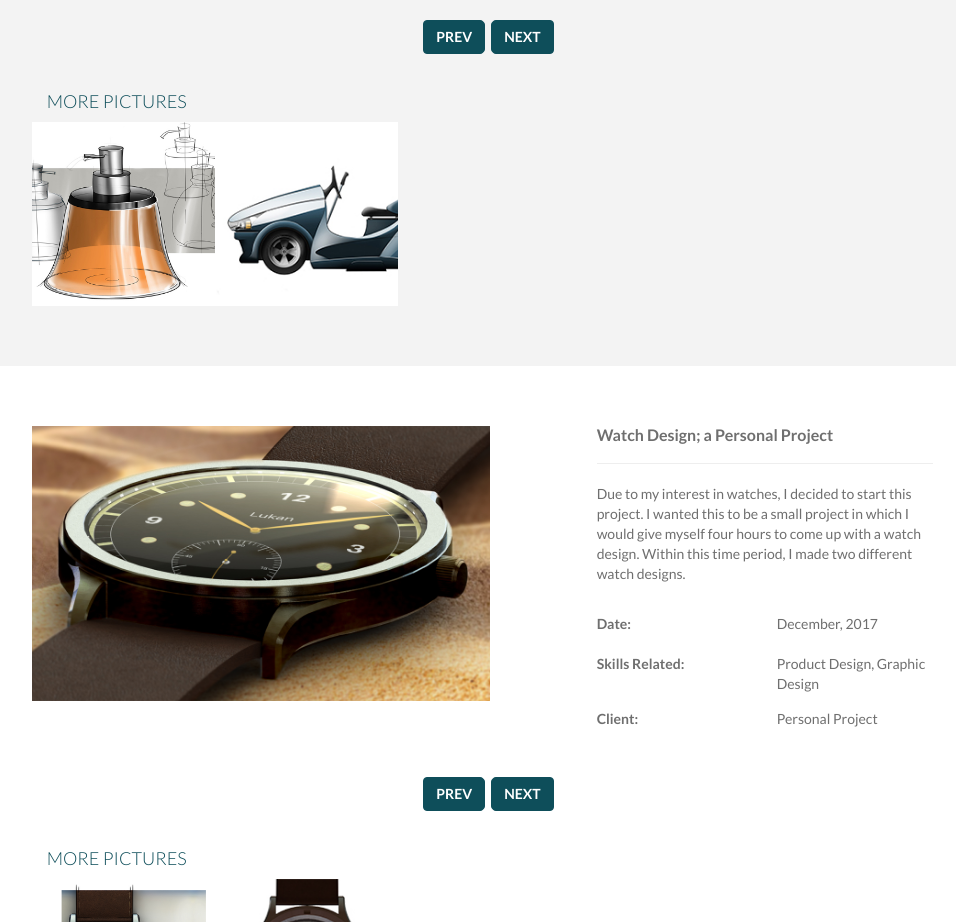
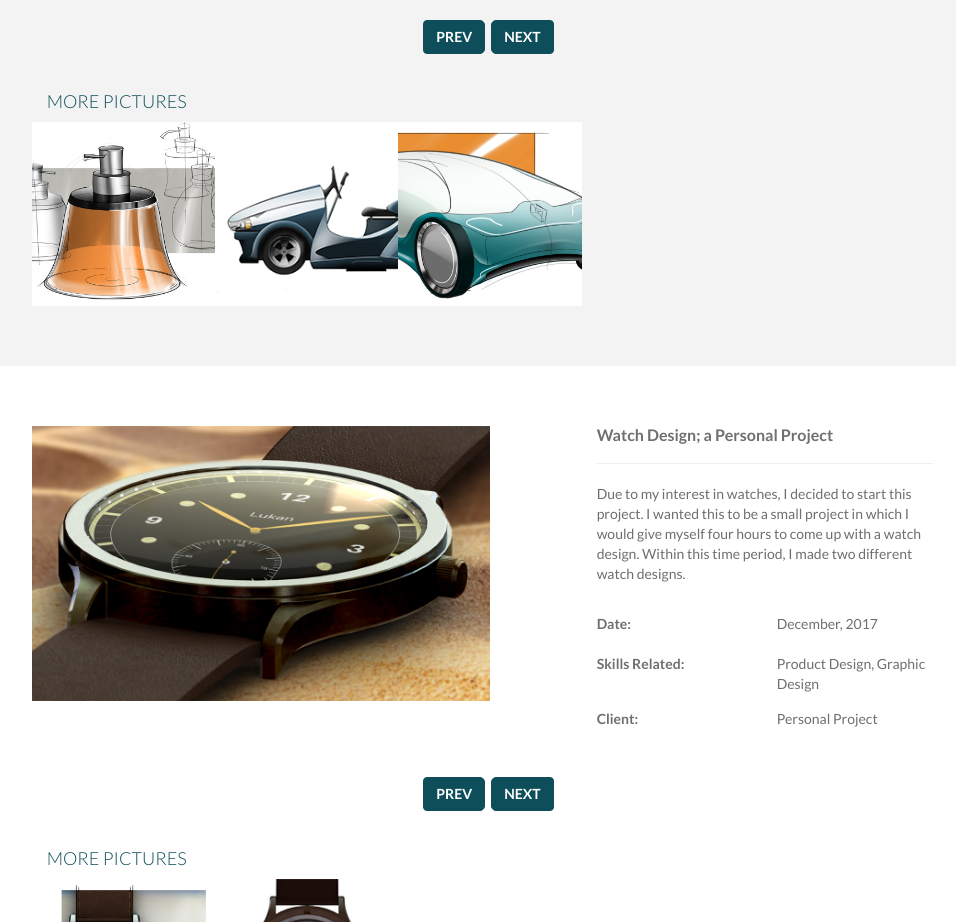
Before and after one commit to timvelthuis/timvelthuis.github.io, a plain HTML site: page portfolio-detail.html in a window 1280 px wide. Shown: the part 1609-2531 px from the top of the page, without its empty margins (150-1106 px from the left). Drawn offline with nearby package versions, Linux system fonts and the light colour scheme; some packages are replaced by stand-ins of ours.

Commit message:
quick sketch added

```diff
--- a/portfolio-detail.html
+++ b/portfolio-detail.html
@@ -307,6 +307,20 @@
 											</a>
 									</div>
 									<img src="img/detail/d22.jpg" class="img-responsive" alt="Image"> <!-- Portfolio Image -->
+								</div>
+							</div>
+						</div>
+                    </div>
+					<div class="col-xs-6 col-sm-3 col-md-2">
+						<div id="itemsWork" class="row text-center"> <!-- lightbox -->
+							<div class="box">
+								<div class="hover-bg">
+									 <div class="hover-text off">
+											<a title="Design Sketches" href="img/detail/d23g.jpg" data-lightbox-gallery="gallery3" data-lightbox-hidpi="img/detail/d23g.jpg">
+												<i class="fa fa-expand"></i>
+											</a>
+									</div>
+									<img src="img/detail/d23.jpg" class="img-responsive" alt="Image"> <!-- Portfolio Image -->
 								</div>
 							</div>
 						</div>
```
Also changed, not shown: img/detail/d23.jpg (added), img/detail/d23g.jpg (added).
